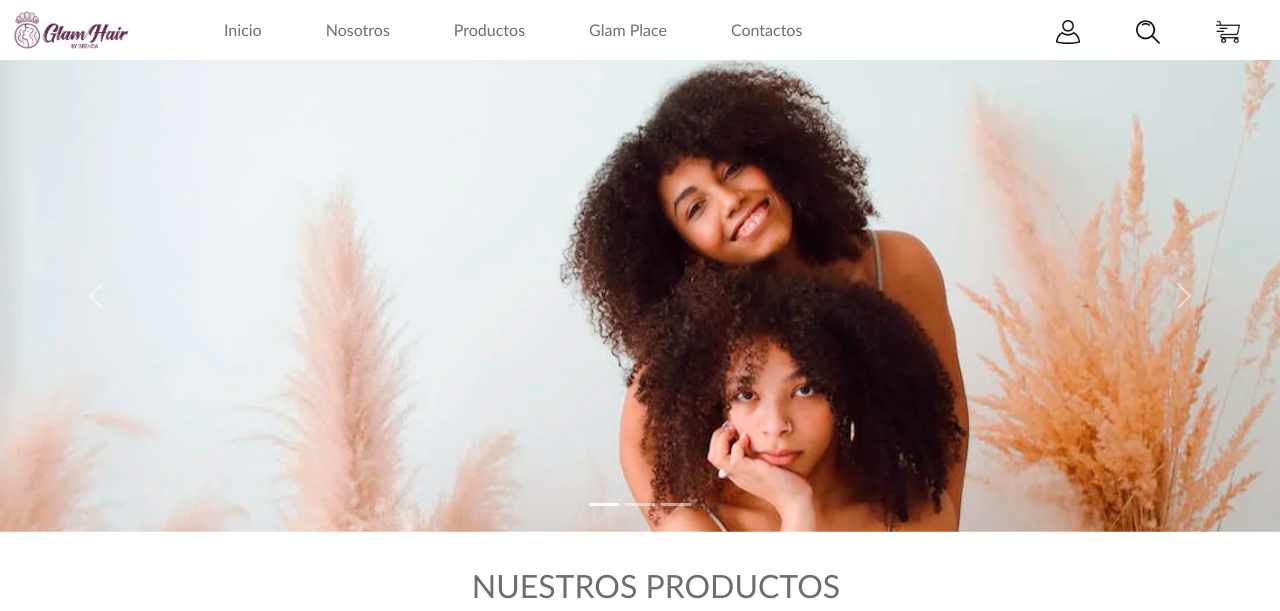
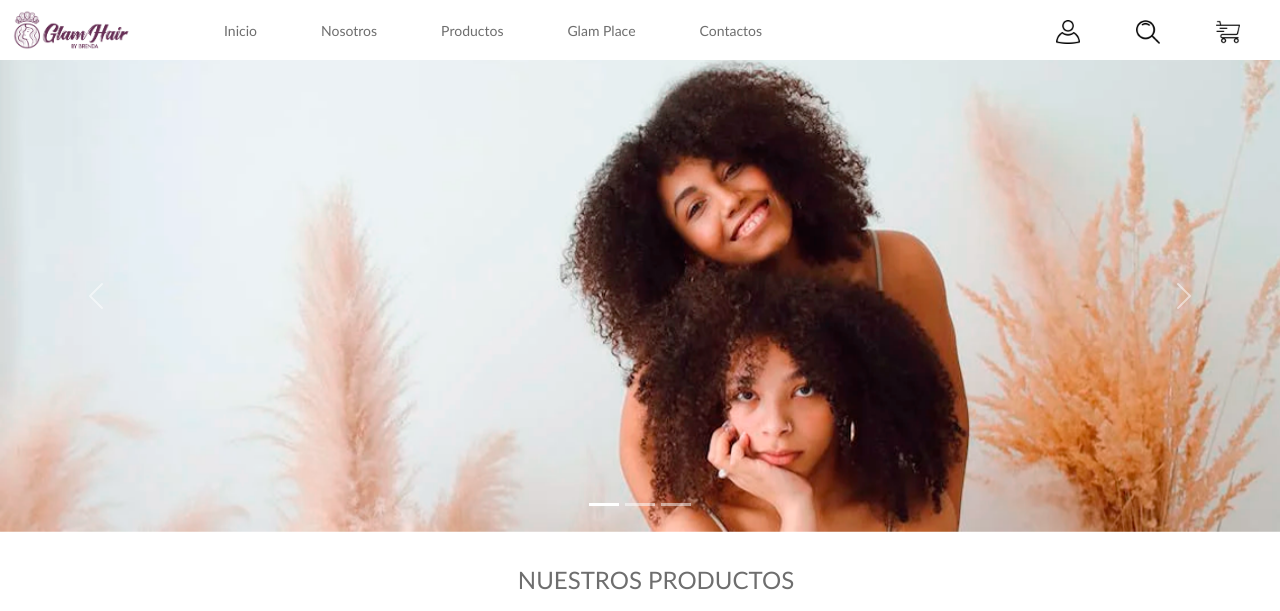
Before and after one commit to karenjbs/PreEntrega3-Bogota-Segura, a website: page index.html in a window 1280 px wide. Shown: the top 611 px of the page. Drawn offline with nearby package versions, Linux system fonts and the light colour scheme; a web font is replaced by a local one.

Commit message:
ajuste final

```diff
--- a/scss/_main.scss
+++ b/scss/_main.scss
@@ -15,7 +15,7 @@ main{
         a{
             text-decoration: none;
             color: $dark;
-            font-size: 2rem;
+            font-size: 1.5rem;
         }
 
         a:hover{
--- a/scss/_nav.scss
+++ b/scss/_nav.scss
@@ -5,7 +5,7 @@
 }
 
 header {
-    font-size: $md;
+    font-size: $sm;
     font-weight: 100;
     font-family: Optima, Segoe, Segoe UI, Candara, Calibri, Arial, sans-serif;
 
--- a/scss/_productos.scss
+++ b/scss/_productos.scss
@@ -1,5 +1,4 @@
 .descuento-inicio{
-
     font-family: Optima, Segoe, Segoe UI, Candara, Calibri, Arial, sans-serif;
             background: no-repeat center/100% url("../assets/fondo/blob-scene-haikei.svg");
 
@@ -15,16 +14,12 @@
                 opacity: 70%;
 
             }
-
             p:hover{
                 opacity: 100%;
             }
-
         }
 
 section{
-
-
 .card-container {
     margin-top: 60px;
     margin-bottom: 80px;
@@ -36,7 +31,7 @@ section{
     place-content: center;
 
     .product-card {
-        width: 340px;
+        width: 320px;
     }
 
     .product-card img {
```
Also changed, not shown: css/style.css.
